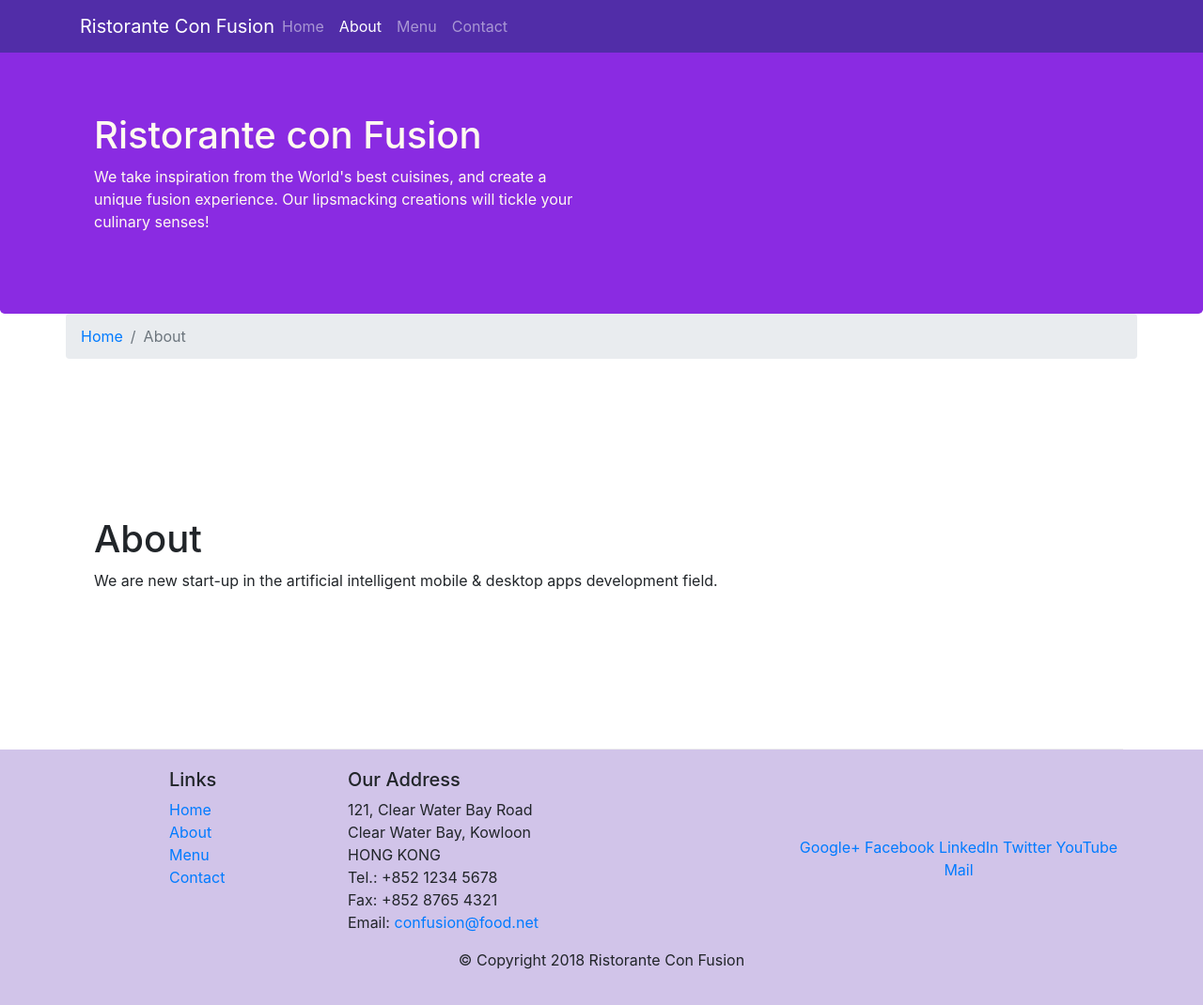
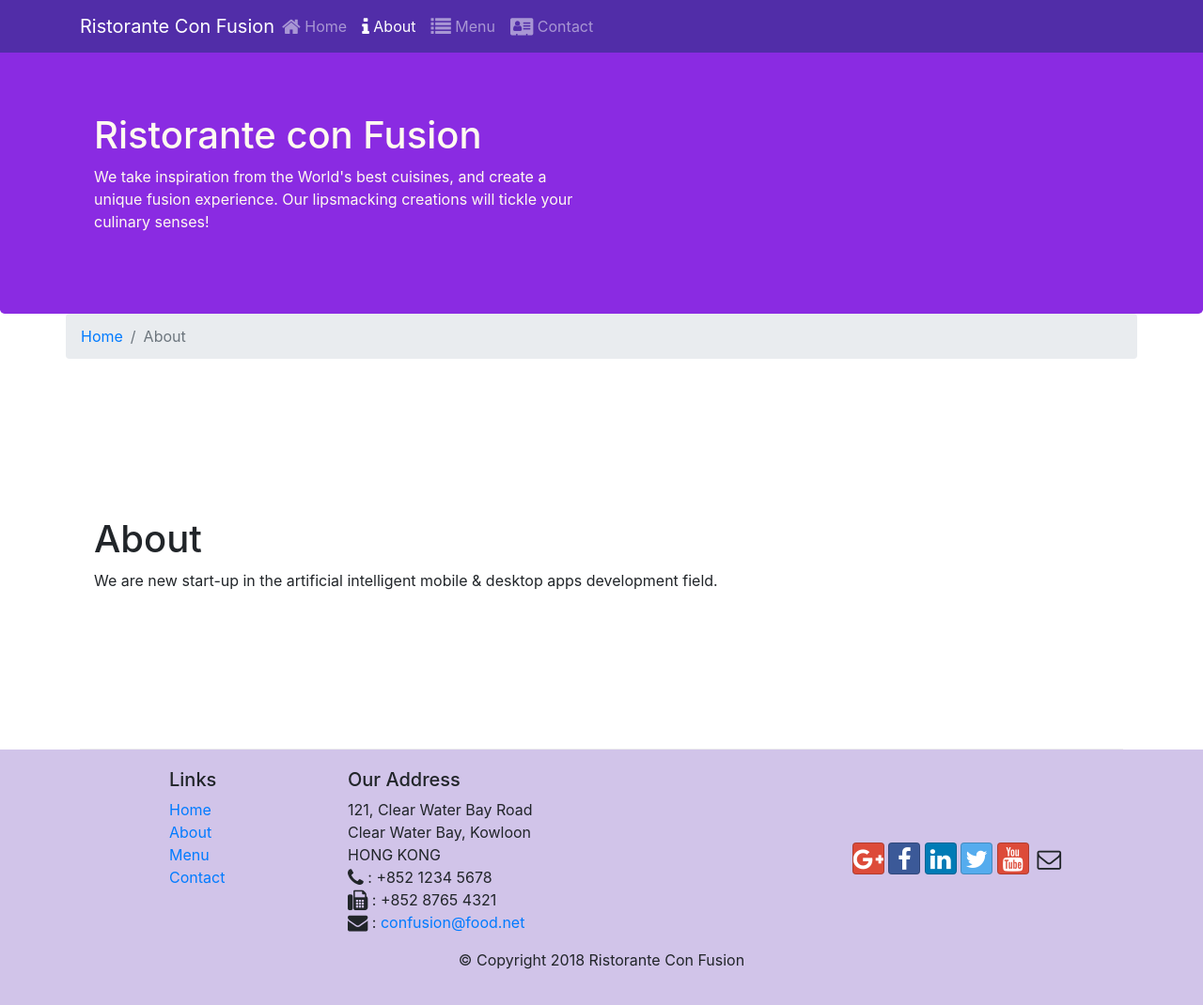
Before and after one commit to MuhammadAyyaz/webUI, a website: page About.html in a window 1280 px wide. Shown: the whole page at 94% size. Drawn offline with nearby package versions, Linux system fonts and the light colour scheme.

Commit message:
social icons modified

```diff
--- a/About.html
+++ b/About.html
@@ -9,6 +9,8 @@
         <!-- Bootstrap CSS -->
         <link rel="stylesheet" href="node_modules/bootstrap/dist/css/bootstrap.min.css">
        <link rel="stylesheet" href="css/styles.css">
+       <link rel="stylesheet" href="node_modules/font-awesome/css/font-awesome.min.css">
+       <link rel="stylesheet" href="node_modules/bootstrap-social/bootstrap-social.css">
         <title>Ristorante Con Fusion</title>
    </head>
    <body>
@@ -20,10 +22,10 @@
                         <a class="navbar-brand mr-auto" href="./index.html">Ristorante Con Fusion</a>
                         <div class="collapse navbar-collapse" id="Navbar">
                         <ul class="navbar-nav mr-auto">
-                            <li class="nav-item " ><a class="nav-link" href="./index.html">Home</a></li>
-                            <li class="nav-item active"><a class="nav-link" href="#">About</a></li>
-                            <li class="nav-item"><a class="nav-link" href="#">Menu</a></li>
-                            <li class="nav-item"><a class="nav-link" href="#">Contact</a></li>
+                            <li class="nav-item " ><a class="nav-link" href="./index.html"><span class="fa fa-home fa-lg"></span> Home</a></li>
+                            <li class="nav-item active"><a class="nav-link" href="#"><span class="fa fa-info fa-lg"></span> About</a></li>
+                            <li class="nav-item"><a class="nav-link" href="#"><span class="fa fa-list fa-lg"></span> Menu</a></li>
+                            <li class="nav-item"><a class="nav-link" href="#"><span class="fa fa-address-card fa-lg"></span> Contact</a></li>
                         </ul>
                     </div>
                 </div>
@@ -79,19 +81,19 @@
                               121, Clear Water Bay Road<br>
                               Clear Water Bay, Kowloon<br>
                               HONG KONG<br>
-                              Tel.: +852 1234 5678<br>
-                              Fax: +852 8765 4321<br>
-                              Email: <a href="mailto:confusion@food.net">confusion@food.net</a>
+                              <i class="fa fa-phone fa-lg"></i> : +852 1234 5678<br>
+                              <i class="fa fa-fax fa-lg"></i> : +852 8765 4321<br>
+                              <i class="fa fa-envelope fa-lg"></i> : <a href="mailto:confusion@food.net">confusion@food.net</a>
                            </address>
                         </div>
                         <div class="col-12 col-sm-4 align-self-center">
                             <div class="text-center">
-                                <a href="http://google.com/+">Google+</a>
-                                <a href="http://www.facebook.com/profile.php?id=">Facebook</a>
-                                <a href="http://www.linkedin.com/in/">LinkedIn</a>
-                                <a href="http://twitter.com/">Twitter</a>
-                                <a href="http://youtube.com/">YouTube</a>
-                                <a href="mailto:">Mail</a>
+                                <a class="btn btn-social-icon btn-google" href="http://google.com/+"><i class="fa fa-google-plus fa-lg"></i></a>
+                                <a class="btn btn-social-icon btn-facebook" href="http://www.facebook.com/profile.php?id="><i class="fa fa-facebook fa-lg"></i></a>
+                                <a class="btn btn-social-icon btn-linkedin" href="http://www.linkedin.com/in/"><i class="fa fa-linkedin fa-lg"></i></a>
+                                <a class="btn btn-social-icon btn-twitter" href="http://twitter.com/"><i class="fa fa-twitter fa-lg"></i></a>
+                                <a class="btn btn-social-icon btn-google" href="http://youtube.com/"><i class="fa fa-youtube fa-lg"></i></a>
+                                <a class="btn btn-social-icon" href="mailto:"><i class="fa fa-envelope-o fa-lg"></i></a>
                             </div>
                         </div>
                    </div>
--- a/package.json
+++ b/package.json
@@ -14,8 +14,10 @@
     "lite-server": "^2.3.0"
   },
   "dependencies": {
-    "bootstrap": "^4.0.0",
-    "jquery": "^3.3.1",
+    "bootstrap": "^4.3.1",
+    "bootstrap-social": "^5.1.1",
+    "font-awesome": "^4.7.0",
+    "jquery": "^3.4.1",
     "popper.js": "^1.12.9"
   }
 }
```
Also changed, not shown: index.html (+16 -14 lines), 1 other file.
